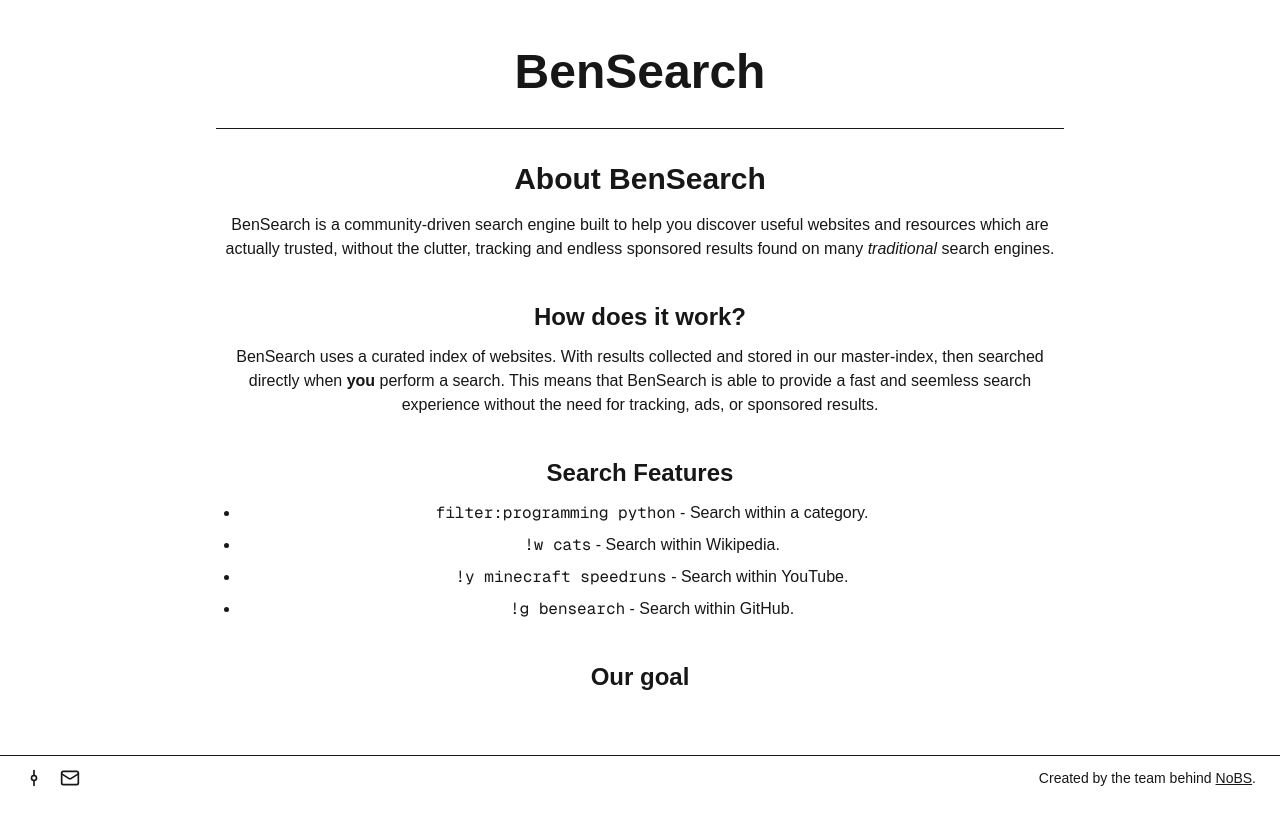
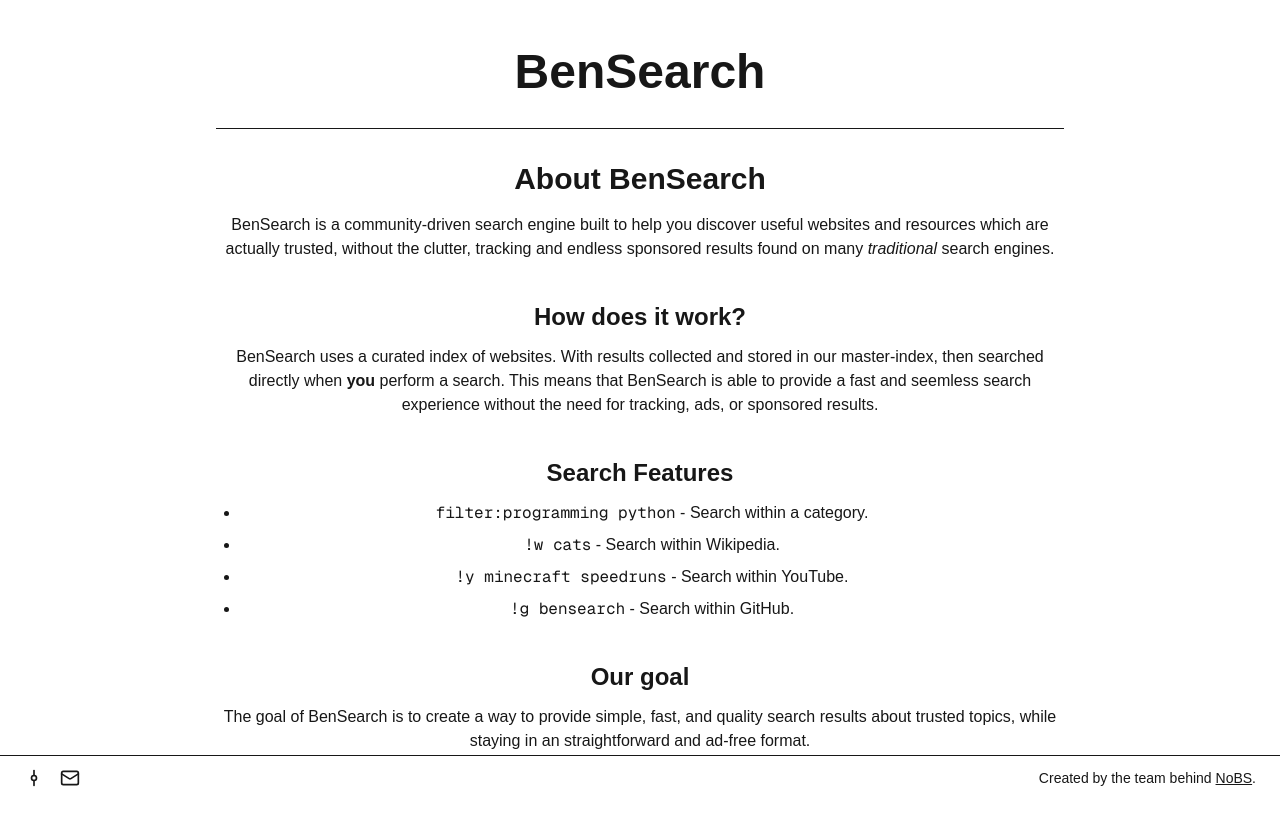
Before and after one commit to BennyGaming635/BenSearch, a Next.js app in the folder bensearch/: page /about in a window 1280 px wide. Shown: the top 826 px of the page. Before the commit the page ends 800 px from the top, so only its background shows below. Built offline with nearby package versions, Linux system fonts and the light colour scheme.

Commit message:
add text about our goal

```diff
--- a/bensearch/app/about/page.tsx
+++ b/bensearch/app/about/page.tsx
@@ -53,6 +53,17 @@
             <h2 className="text-2xl font-semibold mt-10 mb-3">
                 Our goal
             </h2>
+            <p className="text-muted-foreground">
+                The goal of BenSearch is to create a way to provide simple,
+                fast, and quality search results about trusted topics, while
+                staying in an straightforward and ad-free format.
+
+                <br></br>
+                <br></br>
+
+                <b>We want to create a search engine that prioritizes user experience
+                and trust. Not profits.</b>
+            </p>
         </main>
     )
 }
```
